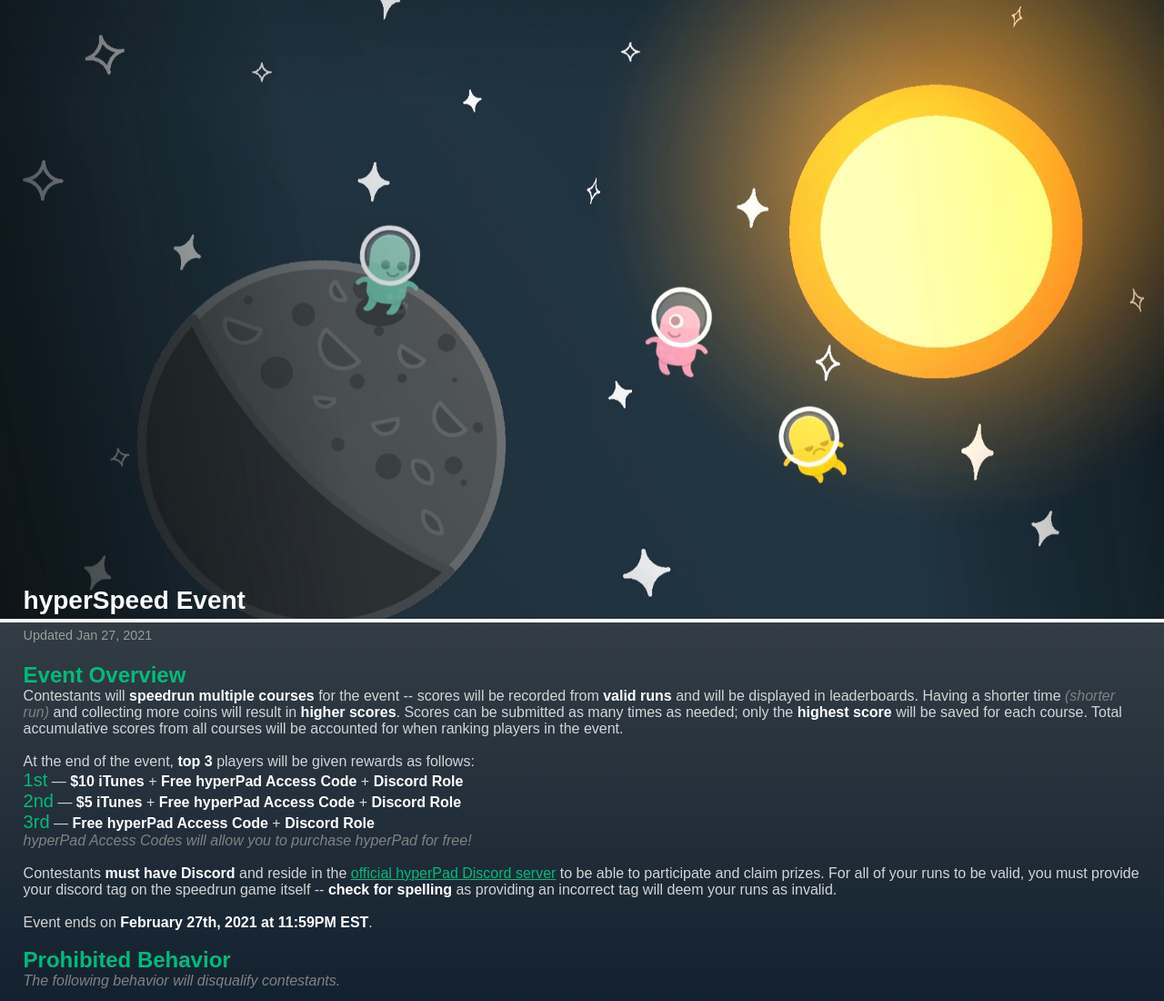
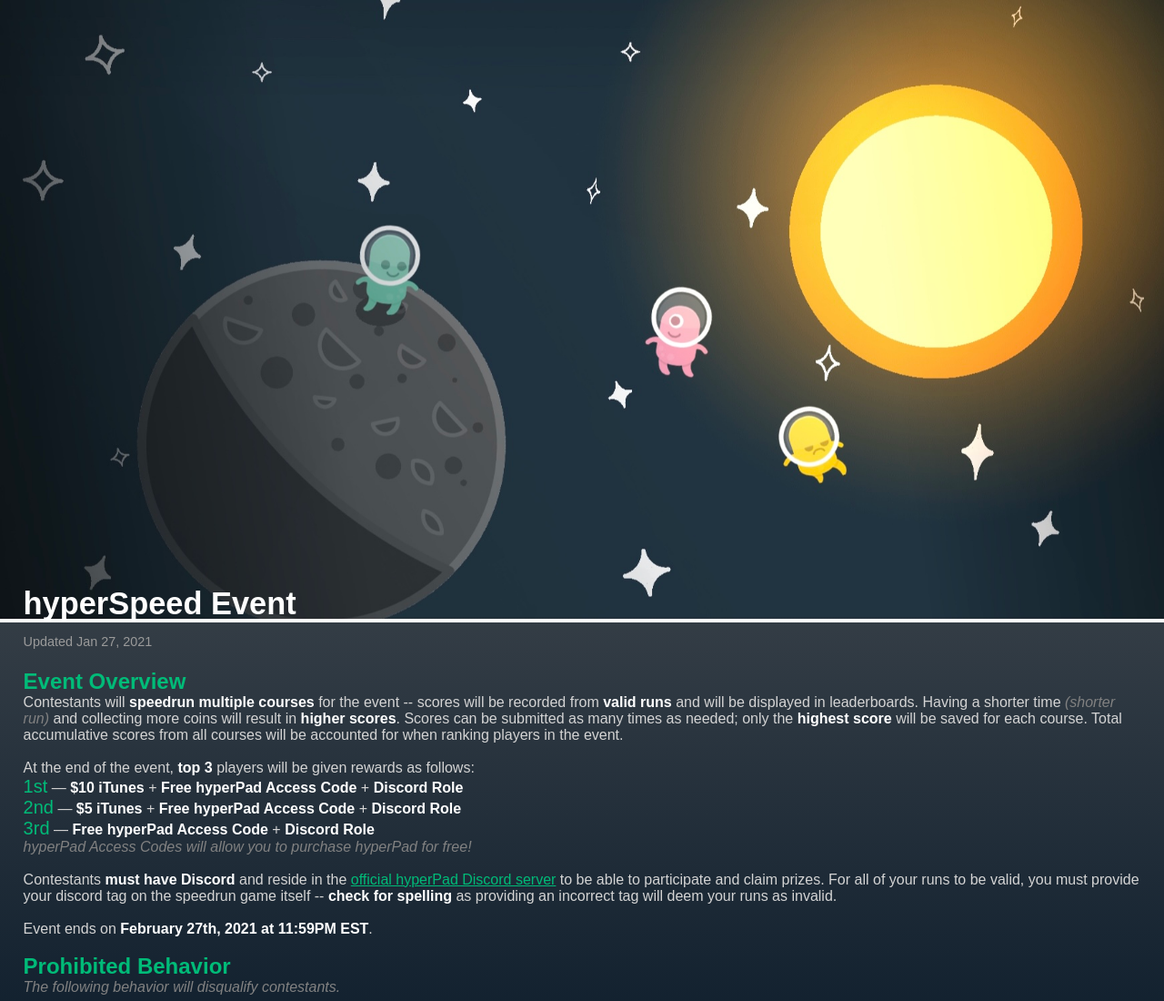
Before and after one commit to RXCodes/bobs-speedy-adventure, a plain HTML site: page index.html in a window 1280 px wide. Shown: the top 1100 px of the page at 91% size. Drawn offline with Linux system fonts and the light colour scheme.

Commit message:
Update index.html

```diff
--- a/index.html
+++ b/index.html
@@ -60,7 +60,7 @@
 
     <div style="position:relative; top:-40px;">
     <h
-       style="font-size:175%"
+       style="font-size:215%"
        ><b>hyperSpeed Event </b></h><p style="font-size: 90%; padding-top:0; color:#9a9a9a">
     Updated Jan 27, 2021
     </p>
```
